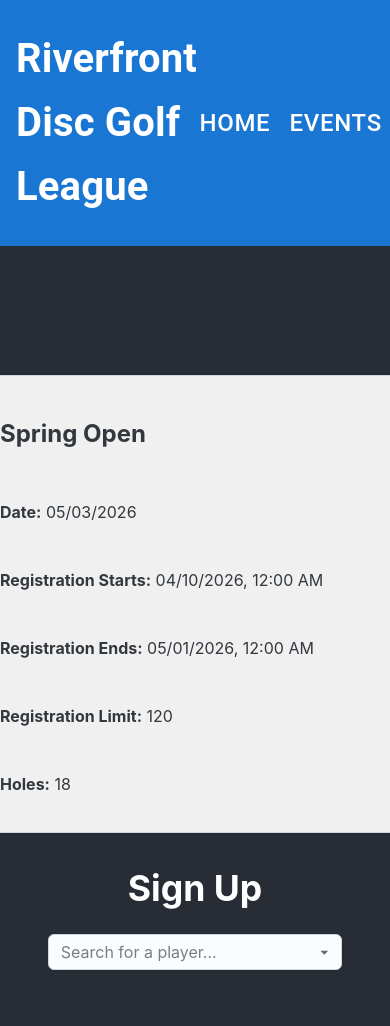
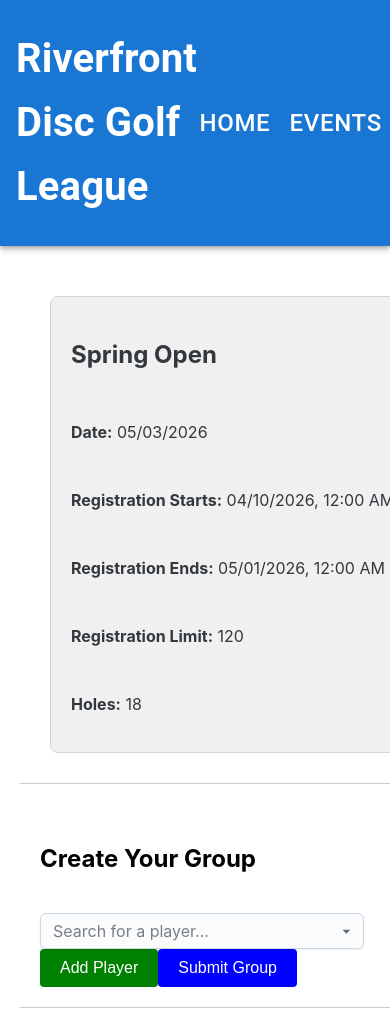
Before and after one commit to kirstenericson/rfdg-frontend-v2, a React (Create React App) app: page /events/1 in a window 390 px wide. Shown: the top 1026 px of the page. Built offline with nearby package versions, Linux system fonts and the light colour scheme; no server answers.

Commit message:
added group creation event signup page- it looks bad will style later

```diff
--- a/src/features/events/components/EventSignUpAutocomplete.tsx
+++ b/src/features/events/components/EventSignUpAutocomplete.tsx
@@ -1,7 +1,15 @@
 import { Autocomplete } from "@mui/joy";
 import { useGetAvailUsersQuery } from "../../../services/EventsApi";
 
-export default function EventSignUpAutocomplete() {
+interface EventSignUpAutocompleteProps {
+  value: string;
+  onChange: (value: string) => void;
+}
+
+export default function EventSignUpAutocomplete({
+  value,
+  onChange,
+}: EventSignUpAutocompleteProps) {
   const { data, error, isLoading } = useGetAvailUsersQuery({});
 
   if (error) return <div>Error</div>;
@@ -13,8 +21,9 @@ export default function EventSignUpAutocomplete() {
     <Autocomplete
       placeholder="Search for a player..."
       options={names}
-      onChange={(_event, value) => {
-        console.log(value);
+      value={value}
+      onChange={(_event, newValue) => {
+        onChange(newValue || ""); // Pass the selected value back to the parent
       }}
     />
   );
--- a/src/pages/EventCreate.tsx
+++ b/src/pages/EventCreate.tsx
@@ -6,7 +6,7 @@ export default function EventCreate() {
   return (
     <header className="App-header">
       <h1>Create Event</h1>
-      <p>Fill out the form below. Submission is local for now.</p>
+      <p>Fill out the form below. Once the api is back up, I will make this page only available for admin accounts.</p>
       <EventCreateForm />
       <Button component={Link} to="/events" sx={{ mt: 2 }}>
         Back to events
--- /dev/null
+++ b/src/pages/EventSignUp.css
@@ -0,0 +1,81 @@
+/* Container for the entire page */
+.event-signup-container {
+  display: flex;
+  flex-direction: row;
+  height: 100vh;
+  gap: 20px;
+  padding: 20px;
+  box-sizing: border-box;
+}
+
+/* Left half: Event description */
+.event-description {
+  flex: 1;
+  padding: 20px;
+  border-right: 1px solid #ccc;
+  overflow-y: auto;
+}
+
+/* Right half: Add Player form */
+.add-player-form {
+  flex: 1;
+  padding: 20px;
+  display: flex;
+  flex-direction: column;
+  gap: 20px;
+}
+
+/* Player field container */
+.player-field {
+  display: flex;
+  align-items: center;
+  gap: 10px;
+}
+
+/* Add Player button */
+.add-player-button {
+  padding: 10px 20px;
+  cursor: pointer;
+  background: green;
+  color: white;
+  border: none;
+  border-radius: 4px;
+  font-size: 16px;
+}
+
+/* Remove Player button */
+.remove-player-button {
+  padding: 5px 10px;
+  cursor: pointer;
+  background: red;
+  color: white;
+  border: none;
+  border-radius: 4px;
+  font-size: 14px;
+}
+
+/* Submit Group button */
+.submit-group-button {
+  padding: 10px 20px;
+  cursor: pointer;
+  background: blue;
+  color: white;
+  border: none;
+  border-radius: 4px;
+  font-size: 16px;
+}
+
+/* Responsive Design */
+@media (max-width: 768px) {
+  .event-signup-container {
+    flex-direction: column;
+  }
+
+  .event-description,
+  .add-player-form {
+    flex: none;
+    width: 100%;
+    border-right: none;
+    border-bottom: 1px solid #ccc;
+  }
+}
--- a/src/pages/EventSignUp.tsx
+++ b/src/pages/EventSignUp.tsx
@@ -1,14 +1,13 @@
-import React, { useEffect } from "react";
+import React, { useEffect, useState } from "react";
 import { useParams } from "react-router-dom";
 import { useSelector, useDispatch } from "react-redux";
 import { RootState } from "../store/store";
 import { useGetEventQuery } from "../services/EventsApi";
 import { setEvents } from "../store/eventSlice";
-import {
-  EventDetailsCard,
-  EventSignUpAutocomplete,
-} from "../features/events/components";
+import { EventDetailsCard } from "../features/events/components";
 import { EventItem } from "../features/events/types";
+import EventSignUpAutocomplete from "../features/events/components/EventSignUpAutocomplete";
+import "./EventSignUp.css"; // Import the CSS file for styling
 
 const EventSignUp = () => {
   const { id } = useParams();
@@ -19,6 +18,8 @@ const EventSignUp = () => {
     : null;
   const { data, isLoading } = useGetEventQuery(undefined);
 
+  const [players, setPlayers] = useState<string[]>([""]); // Start with one empty player
+
   useEffect(() => {
     if (data) {
       dispatch(setEvents(data));
@@ -28,12 +29,70 @@ const EventSignUp = () => {
   if (isLoading || !events?.length) return <p>Loading...</p>;
   if (!event) return <p>Event not found.</p>;
 
+  const handlePlayerChange = (index: number, value: string) => {
+    const updatedPlayers = [...players];
+    updatedPlayers[index] = value;
+    setPlayers(updatedPlayers);
+  };
+
+  const addPlayerField = () => {
+    if (players.length < 5) {
+      setPlayers([...players, ""]);
+    }
+  };
+
+  const removePlayerField = (index: number) => {
+    if (players.length > 1) {
+      const updatedPlayers = players.filter((_, i) => i !== index);
+      setPlayers(updatedPlayers);
+    }
+  };
+
+  const handleSubmit = (e: React.FormEvent) => {
+    e.preventDefault();
+    console.log("Players:", players);
+    // Add your form submission logic here
+  };
+
   return (
-    <header className="App-header">
-      <EventDetailsCard event={event as EventItem} />
-      <h1>Sign Up</h1>
-      <EventSignUpAutocomplete />
-    </header>
+    <div className="event-signup-container">
+      {/* Left half: Event description */}
+      <div className="event-description">
+        <EventDetailsCard event={event as EventItem} />
+      </div>
+
+      {/* Right half: Add Player form */}
+      <div className="add-player-form">
+        <h2>Create Your Group</h2>
+        <form onSubmit={handleSubmit}>
+          {players.map((player, index) => (
+            <div key={index} className="player-field">
+              <EventSignUpAutocomplete
+                value={player}
+                onChange={(value: string) => handlePlayerChange(index, value)}
+              />
+              {players.length > 1 && (
+                <button
+                  type="button"
+                  onClick={() => removePlayerField(index)}
+                  className="remove-player-button"
+                >
+                  Remove
+                </button>
+              )}
+            </div>
+          ))}
+          {players.length < 5 && (
+            <button type="button" onClick={addPlayerField} className="add-player-button">
+              Add Player
+            </button>
+          )}
+          <button type="submit" className="submit-group-button">
+            Submit Group
+          </button>
+        </form>
+      </div>
+    </div>
   );
 };
 
--- a/src/pages/Events.tsx
+++ b/src/pages/Events.tsx
@@ -1,5 +1,7 @@
 import React, { useEffect } from "react";
+import Button from "@mui/material/Button";
 import { useDispatch } from "react-redux";
+import { Link } from "react-router-dom";
 import { useGetEventQuery } from "../services/EventsApi";
 import { mockEvents } from "../services/eventsMockData";
 import { setEvents } from "../store/eventSlice";
@@ -33,6 +35,7 @@ const Events = () => {
   return (
     <header className="App-header">
       <h1>Events</h1>
+      <p>This is a placeholder for the events page.</p>
       <EventsGrid events={eventsData} isLoading={eventsLoading} />
     </header>
   );
```
Also changed, not shown: src/App.jsx (+4 -6 lines), src/pages/AddUsers.jsx (added, +13 -0 lines).
